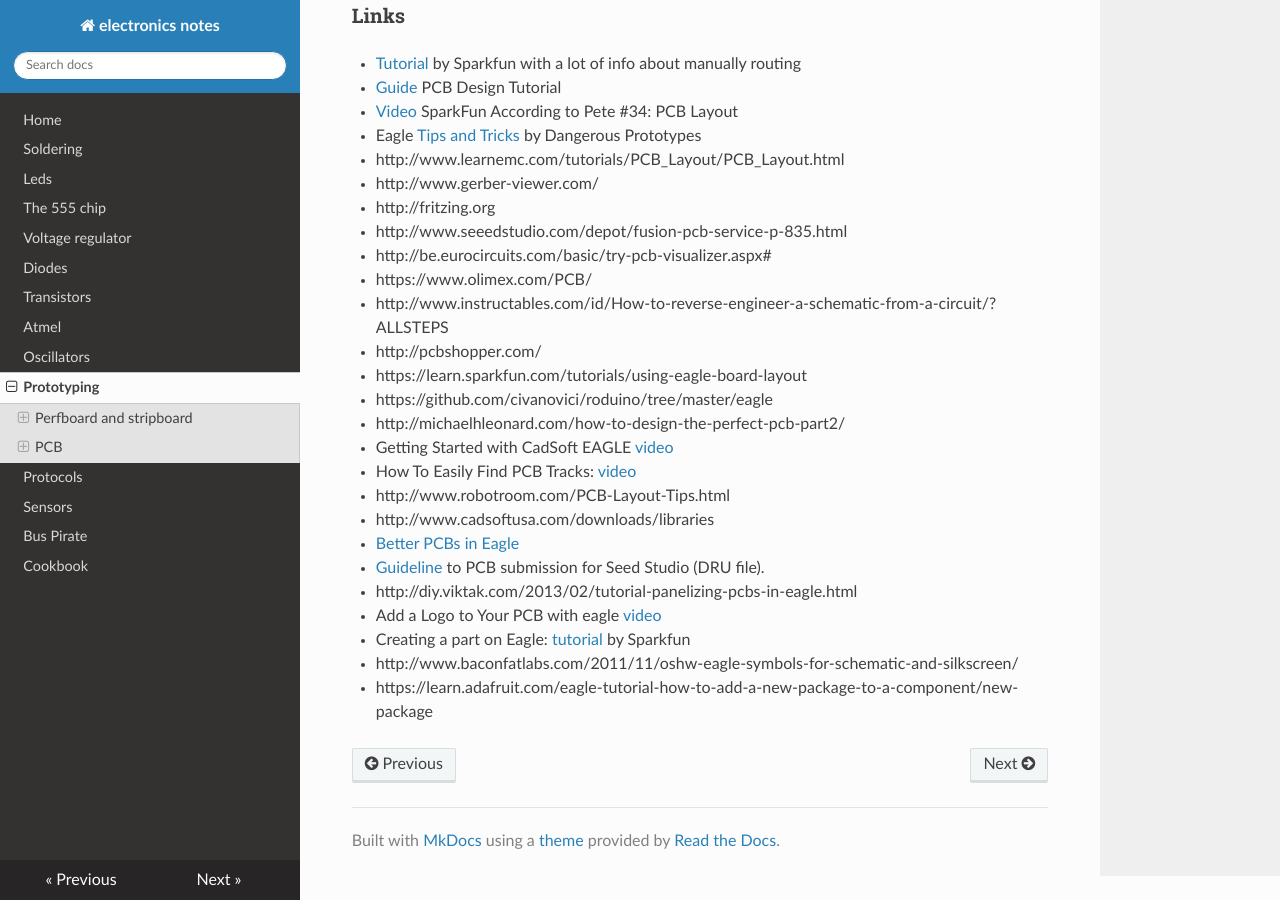
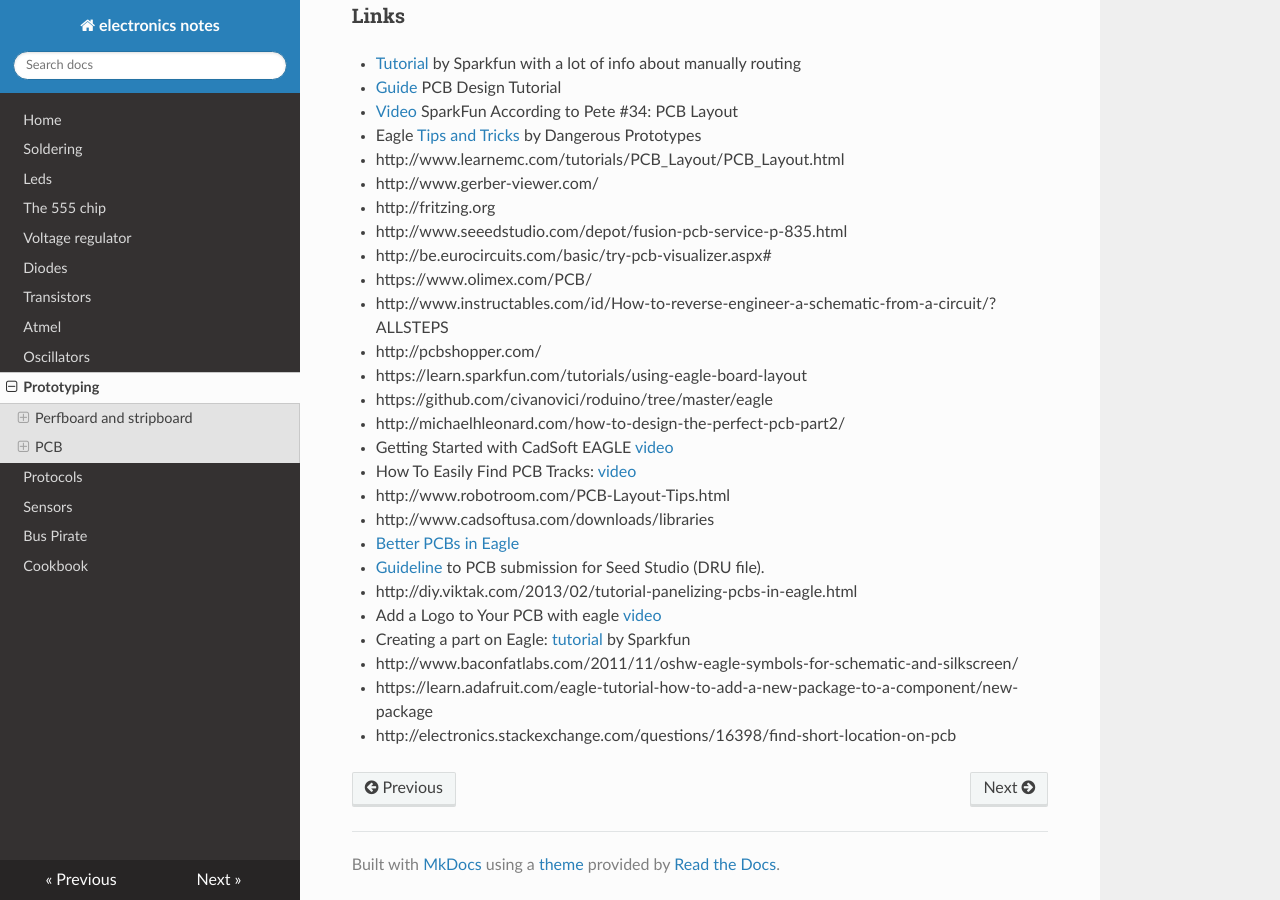
Before and after one commit to gipi/electronics-notes, an MkDocs documentation site: the page built from docs/Prototyping.md, in a window 1280 px wide and 900 px high, scrolled down 4869 px. Built offline with MkDocs 1.6.1, drawn with Linux system fonts in a browser that asks for light colours; nearby versions of some CDN libraries; old or Windows-style settings are respelled for this version of MkDocs; part of the change alters nothing that is shown.

Commit message:
Add link about finding shorts.

```diff
--- a/docs/Prototyping.md
+++ b/docs/Prototyping.md
@@ -132,3 +132,4 @@ processing has finished than you will found the created files in the folder.
  - Creating a part on Eagle: [tutorial](https://learn.sparkfun.com/tutorials/designing-pcbs-smd-footprints) by Sparkfun
  - http://www.baconfatlabs.com/2011/11/oshw-eagle-symbols-for-schematic-and-silkscreen/
  - https://learn.adafruit.com/eagle-tutorial-how-to-add-a-new-package-to-a-component/new-package
+ - http://electronics.stackexchange.com/questions/16398/find-short-location-on-pcb
```
